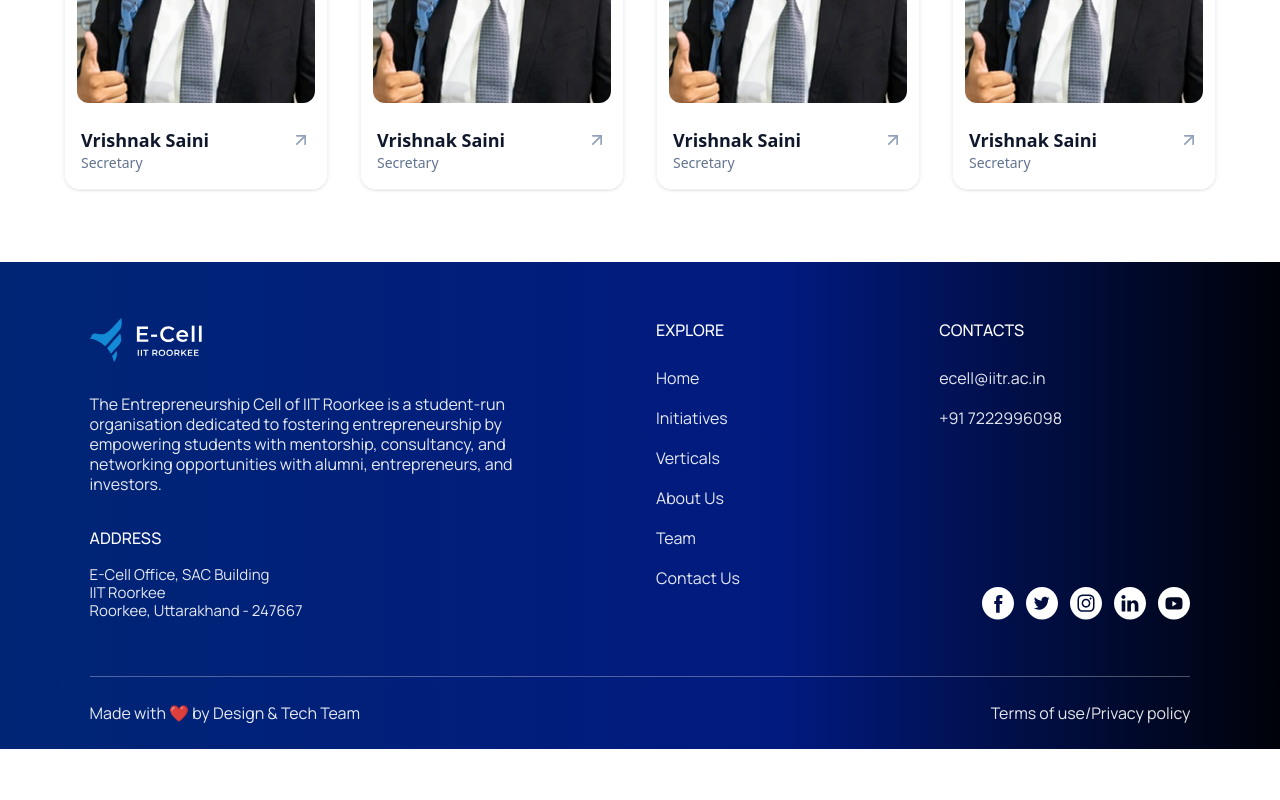
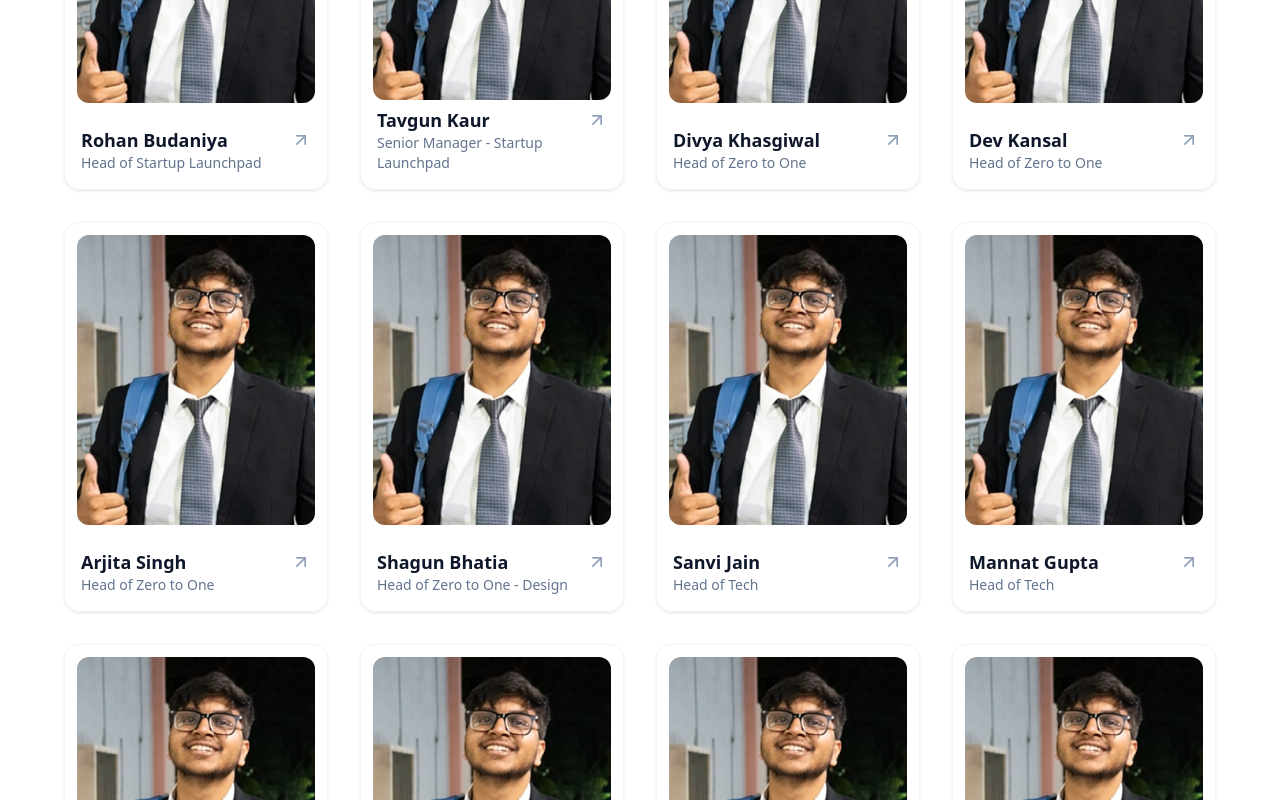
Before and after one commit to sanvi-02/cell-website, a Next.js app: page /team in a window 1280 px wide. Shown: the part 1600-2400 px from the top of the page. Before the commit the page ends 2349 px from the top, so only its background shows below. Built offline with nearby package versions, Linux system fonts and the light colour scheme.

Commit message:
team info added-mailto link addded

```diff
--- a/components/TeamCard.tsx
+++ b/components/TeamCard.tsx
@@ -3,7 +3,7 @@
 import Image from "next/image";
 import { ArrowUpRight } from "lucide-react";
 import { TeamMember } from "@/data/teamData";
-import { XIcon, LinkedInIcon, MailIcon } from "./SocialIcons";
+import { LinkedInIcon, MailIcon } from "./SocialIcons";
 
 interface TeamCardProps {
   member: TeamMember;
@@ -53,17 +53,6 @@ export default function TeamCard({ member }: TeamCardProps) {
 
           {/* Social Links */}
           <div className="flex items-center justify-center gap-3">
-            {member.socials.twitter && (
-              <a
-                href={member.socials.twitter}
-                target="_blank"
-                rel="noopener noreferrer"
-                aria-label={`${member.name}'s Twitter / X`}
-                className="w-11 h-11 rounded-xl bg-white/10 border border-white/20 hover:bg-white/25 hover:border-white/40 flex items-center justify-center text-white transition-all transform hover:scale-105"
-              >
-                <XIcon className="w-5 h-5 fill-current" />
-              </a>
-            )}
 
             {member.socials.linkedin && (
               <a
@@ -79,7 +68,9 @@ export default function TeamCard({ member }: TeamCardProps) {
 
             {member.socials.email && (
               <a
-                href={member.socials.email}
+                href={`https://mail.google.com/mail/?view=cm&fs=1&to=${encodeURIComponent(member.socials.email.replace(/^mailto:/i, "").trim())}`}
+                target="_blank"
+                rel="noopener noreferrer"
                 aria-label={`Email ${member.name}`}
                 className="w-11 h-11 rounded-xl bg-white/10 border border-white/20 hover:bg-white/25 hover:border-white/40 flex items-center justify-center text-white transition-all transform hover:scale-105"
               >
--- a/data/teamData.ts
+++ b/data/teamData.ts
@@ -5,7 +5,6 @@ export interface TeamMember {
   vertical: string;
   image: string;
   socials: {
-    twitter?: string;
     linkedin?: string;
     email?: string;
   };
@@ -30,141 +29,294 @@ export const TEAM_MEMBERS: TeamMember[] = [
     vertical: "Secretaries",
     image: "/team/vrishnak.png",
     socials: {
-      twitter: "https://x.com",
-      linkedin: "https://linkedin.com",
-      email: "mailto:vrishnak@ecell.iitr.ac.in",
+      linkedin: "http://www.linkedin.com/in/vrishank-saini-2a0774282",
+      email: "mailto:vrishank_s@me.iitr.ac.in",
     },
   },
   {
     id: "2",
-    name: "Vrishnak Saini",
-    designation: "Secretary",
+    name: "Kunj Mendapara",
+    designation: "Additional Secretary",
     vertical: "Secretaries",
     image: "/team/vrishnak.png",
     socials: {
-      twitter: "https://x.com",
-      linkedin: "https://linkedin.com",
-      email: "mailto:vrishnak@ecell.iitr.ac.in",
+      linkedin: "https://www.linkedin.com/in/kunj-mendapara-571831287/",
+      email: "mailto:kunj_bm@me.iitr.ac.in",
     },
   },
   {
     id: "3",
-    name: "Vrishnak Saini",
-    designation: "Secretary",
+    name: "Divyam Saini",
+    designation: "Convenor of E-Summit'27",
     vertical: "Secretaries",
     image: "/team/vrishnak.png",
     socials: {
-      twitter: "https://x.com",
-      linkedin: "https://linkedin.com",
-      email: "mailto:vrishnak@ecell.iitr.ac.in",
+      linkedin: "https://www.linkedin.com/in/divyamsaini2712",
+      email: "mailto:divyam_s1@ce.iitr.ac.in",
     },
   },
   {
     id: "4",
-    name: "Vrishnak Saini",
-    designation: "Secretary",
+    name: "Vivek Singh",
+    designation: "Co-convenor",
     vertical: "Secretaries",
     image: "/team/vrishnak.png",
     socials: {
-      twitter: "https://x.com",
-      linkedin: "https://linkedin.com",
-      email: "mailto:vrishnak@ecell.iitr.ac.in",
+      linkedin: "https://www.linkedin.com/in/vivek-singh-52243a2b6",
+      email: "mailto:vivek_s@es.iitr.ac.in",
     },
   },
   {
     id: "5",
-    name: "Vrishnak Saini",
-    designation: "Secretary",
+    name: "Paavni Khattri ",
+    designation: "Co-Convenor",
     vertical: "Overall Coordinators",
     image: "/team/vrishnak.png",
     socials: {
-      twitter: "https://x.com",
-      linkedin: "https://linkedin.com",
-      email: "mailto:vrishnak@ecell.iitr.ac.in",
+      linkedin: "https://www.linkedin.com/in/paavni-khattri-588374313/",
+      email: "mailto:paavni_k@bt.iitr.ac.in",
     },
   },
   {
     id: "6",
-    name: "Vrishnak Saini",
-    designation: "Secretary",
+    name: "Parshv Shah",
+    designation: "Co-Convener",
     vertical: "Overall Coordinators",
     image: "/team/vrishnak.png",
     socials: {
-      twitter: "https://x.com",
-      linkedin: "https://linkedin.com",
-      email: "mailto:vrishnak@ecell.iitr.ac.in",
+      linkedin: "https://www.linkedin.com/in/parshv-shah-2a2600333",
+      email: "mailto:parshv_s@me.iitr.ac.in",
     },
   },
   {
     id: "7",
-    name: "Vrishnak Saini",
-    designation: "Secretary",
+    name: "Arnav Vinod Deshpande",
+    designation: "Head of Startup Launchpad",
     vertical: "Design & Tech",
     image: "/team/vrishnak.png",
     socials: {
-      twitter: "https://x.com",
-      linkedin: "https://linkedin.com",
-      email: "mailto:vrishnak@ecell.iitr.ac.in",
+      linkedin: "https://www.linkedin.com/in/arnav-deshpande-948890235",
+      email: "mailto:arnav_vd@es.iitr.ac.in",
     },
   },
   {
     id: "8",
-    name: "Vrishnak Saini",
-    designation: "Secretary",
-    vertical: "Design & Tech",
+    name: "Nikhil Rajput",
+    designation: "Head of Startup Launchpad ",
+    vertical: "Events & PR",
     image: "/team/vrishnak.png",
     socials: {
-      twitter: "https://x.com",
-      linkedin: "https://linkedin.com",
-      email: "mailto:vrishnak@ecell.iitr.ac.in",
+      linkedin: "https://www.linkedin.com/in/nikhil-rajput-b73aa0282?utm_source=share_via&utm_content=profile&utm_medium=member_android",
+      email: "mailto:nikhil1@bt.iitr.ac.in",
     },
   },
   {
     id: "9",
-    name: "Vrishnak Saini",
-    designation: "Secretary",
+    name: "Rohan Budaniya",
+    designation: "Head of Startup Launchpad ",
     vertical: "Events & PR",
     image: "/team/vrishnak.png",
     socials: {
-      twitter: "https://x.com",
-      linkedin: "https://linkedin.com",
-      email: "mailto:vrishnak@ecell.iitr.ac.in",
+      linkedin: "https://www.linkedin.com/in/rohan-budaniya-0340a4314?utm_source=share_via&utm_content=profile&utm_medium=member_android",
+      email: "mailto:rohan_b1@es.iitr.ac.in",
     },
   },
   {
     id: "10",
-    name: "Vrishnak Saini",
-    designation: "Secretary",
-    vertical: "Events & PR",
+    name: "Tavgun Kaur",
+    designation: "Senior Manager - Startup Launchpad",
+    vertical: "Corporate Relations",
     image: "/team/vrishnak.png",
     socials: {
-      twitter: "https://x.com",
-      linkedin: "https://linkedin.com",
-      email: "mailto:vrishnak@ecell.iitr.ac.in",
+      linkedin: "https://www.linkedin.com/in/tavgun-kaur-106b88342/",
+      email: "mailto:tavgunkbakshi@gmail.com",
     },
   },
   {
     id: "11",
-    name: "Vrishnak Saini",
-    designation: "Secretary",
+    name: "Divya Khasgiwal",
+    designation: "Head of Zero to One",
     vertical: "Corporate Relations",
     image: "/team/vrishnak.png",
     socials: {
-      twitter: "https://x.com",
-      linkedin: "https://linkedin.com",
-      email: "mailto:vrishnak@ecell.iitr.ac.in",
+      linkedin: "https://www.linkedin.com/in/divya-khasgiwal-a442aa311?utm_source=share_via&utm_content=profile&utm_medium=member_android",
+      email: "mailto:divya_ak@es.iitr.ac.in",
     },
   },
   {
     id: "12",
-    name: "Vrishnak Saini",
-    designation: "Secretary",
+    name: "Dev Kansal",
+    designation: "Head of Zero to One",
+    vertical: "Secretaries",
+    image: "/team/vrishnak.png",
+    socials: {
+      linkedin: "https://www.linkedin.com/in/thedevkansal/",
+      email: "mailto:dev_k@mt.iitr.ac.in",
+    },
+  },
+  {
+    id: "13",
+    name: "Arjita Singh",
+    designation: "Head of Zero to One",
+    vertical: "Secretaries",
+    image: "/team/vrishnak.png",
+    socials: {
+      linkedin: "https://linkedin.com",
+      email: "mailto:arjita_s@bt.iitr.ac.in",
+    },
+  },
+  {
+    id: "14",
+    name: "Shagun Bhatia",
+    designation: "Head of Zero to One - Design",
+    vertical: "Secretaries",
+    image: "/team/vrishnak.png",
+    socials: {
+      linkedin: "https://www.linkedin.com/in/shagun-bhatia-807353314?utm_source=share_via&utm_content=profile&utm_medium=member_android",
+      email: "mailto:shagun_b@mt.iitr.ac.in",
+    },
+  },
+  {
+    id: "15",
+    name: "Sanvi Jain",
+    designation: "Head of Tech",
+    vertical: "Overall Coordinators",
+    image: "/team/vrishnak.png",
+    socials: {
+      linkedin: "https://www.linkedin.com/in/sanvijain02/",
+      email: "mailto:sanvi_j@ce.iitr.ac.in",
+    },
+  },
+  {
+    id: "16",
+    name: "Mannat Gupta",
+    designation: "Head of Tech",
+    vertical: "Overall Coordinators",
+    image: "/team/vrishnak.png",
+    socials: {
+      linkedin: "https://linkedin.com",
+      email: "mailto:mannat_g@mt.iitr.ac.in",
+    },
+  },
+  {
+    id: "17",
+    name: "Zoya Shaikh",
+    designation: "Head of Design",
+    vertical: "Overall Coordinators",
+    image: "/team/vrishnak.png",
+    socials: {
+      linkedin: "http://linkedin.com/in/zoyashaikh-iitr",
+      email: "mailto:zoya_ais@ce.iitr.ac.in",
+    },
+  },
+  {
+    id: "18",
+    name: "Krishna Verma",
+    designation: "https://www.linkedin.com/in/krishna-verma-b354a4346/",
+    vertical: "Design & Tech",
+    image: "/team/vrishnak.png",
+    socials: {
+      linkedin: "https://linkedin.com",
+      email: "mailto:krishna_v@ch.iitr.ac.in",
+    },
+  },
+  {
+    id: "19",
+    name: "Jaykumar Tanna",
+    designation: "Head of Events",
+    vertical: "Design & Tech",
+    image: "/team/vrishnak.png",
+    socials: {
+      linkedin: "https://www.linkedin.com/in/jaykumar-tanna-54a9a3333?utm_source=share_via&utm_content=profile&utm_medium=member_android",
+      email: "mailto:jaykumar_tl@me.iitr.ac.in",
+    },
+  },
+  {
+    id: "20",
+    name: "Jasmine Sanghu",
+    designation: "Head of Events",
+    vertical: "Design & Tech",
+    image: "/team/vrishnak.png",
+    socials: {
+      linkedin: "https://www.linkedin.com/in/jasmine-sanghu-136782333/",
+      email: "mailto:jasmine_s@me.iitr.ac.in",
+    },
+  },
+  {
+    id: "21",
+    name: "Hriday Toor",
+    designation: "Sinior Manager-Events",
+    vertical: "Events & PR",
+    image: "/team/vrishnak.png",
+    socials: {
+      linkedin: "https://linkedin.com",
+      email: "mailto:hriday_t@ch.iitr.ac.in",
+    },
+  },
+  {
+    id: "22",
+    name: "Abhinav Arora",
+    designation: "Head of Marketing and Outreach",
+    vertical: "Events & PR",
+    image: "/team/vrishnak.png",
+    socials: {
+      linkedin: "https://www.linkedin.com/in/abhinav-arora-120b02316/",
+      email: "mailto:abhinav_a@bt.iitr.ac.in",
+    },
+  },
+  {
+    id: "23",
+    name: "Ved Parikh",
+    designation: "Head of Marketing and Outreach",
+    vertical: "Design & Tech",
+    image: "/team/vrishnak.png",
+    socials: {
+      linkedin: "https://www.linkedin.com/in/veduparikh?utm_source=share&utm_campaign=share_via&utm_content=profile&utm_medium=android_app",
+      email: "mailto:ved_pu@ch.iitr.ac.in",
+    },
+  },
+  {
+    id: "24",
+    name: "Mrityunjay Srivastava",
+    designation: "Senior Manager-Marketing and Outreach",
+    vertical: "Events & PR",
+    image: "/team/vrishnak.png",
+    socials: {
+      linkedin: "https://www.linkedin.com/in/mrityunjay-srivastava-25a017334?utm_source=share_via&utm_content=profile&utm_medium=member_android",
+      email: "mailto:mrityunjay_s@ece.iitr.ac.in",
+    },
+  },
+  {
+    id: "25",
+    name: "Rajarshi Verma",
+    designation: "Core Member",
     vertical: "Corporate Relations",
     image: "/team/vrishnak.png",
     socials: {
-      twitter: "https://x.com",
+      linkedin: "https://linkedin.com/in/rajarshi-verma",
+      email: "mailto:rajarshi_v@bt.iitr.ac.in",
+    },
+  },
+  {
+    id: "26",
+    name: "Manasvi Sawaria",
+    designation: "Core Member",
+    vertical: "Corporate Relations",
+    image: "/team/vrishnak.png",
+    socials: {
       linkedin: "https://linkedin.com",
-      email: "mailto:vrishnak@ecell.iitr.ac.in",
+      email: "mailto:manasvisawaria@gmail.com",
+    },
+  },
+  {
+    id: "27",
+    name: "Tejas Biradar",
+    designation: "Core Member",
+    vertical: "Corporate Relations",
+    image: "/team/vrishnak.png",
+    socials: {
+      linkedin: "https://www.linkedin.com/in/krishna-verma-b354a4346/",
+      email: "mailto:tejas_tb@ar.iitr.ac.in",
     },
   },
 ];
```
